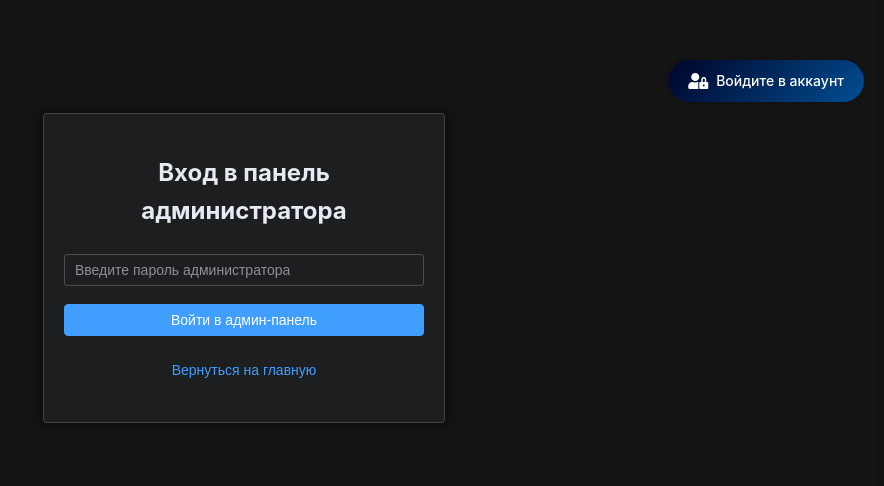
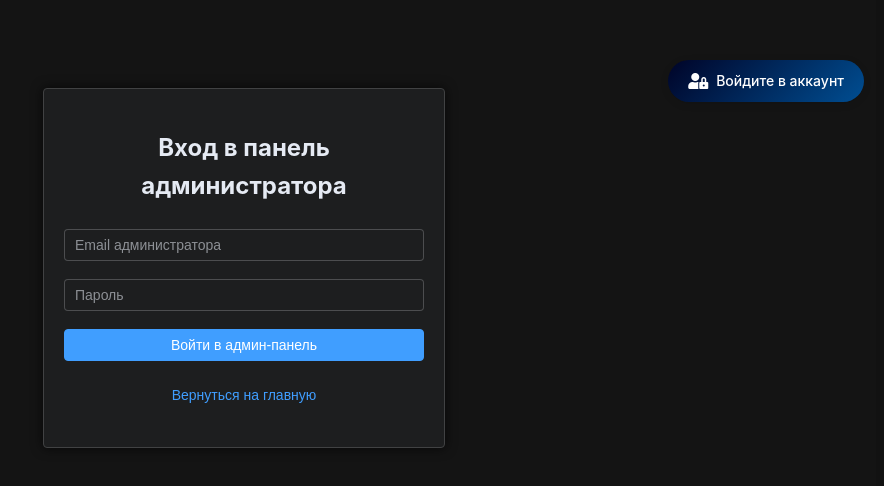
Before and after one commit to zazplay/ton_spane-, a Vue app in the folder ton-spane_front/: page /admin-auth in a window 1280 px wide. Shown: the part 140-626 px from the top of the page, without its empty margins (396-1280 px from the left). Built offline with nearby package versions, Linux system fonts and the light colour scheme.

Commit message:
Add admin auth

```diff
--- a/ton-spane_front/src/components/Page/AdminPanel/authAdmin.vue
+++ b/ton-spane_front/src/components/Page/AdminPanel/authAdmin.vue
@@ -13,9 +13,17 @@
 
         <el-form-item>
           <el-input
+            v-model="formData.email"
+            type="email"
+            placeholder="Email администратора"
+          />
+        </el-form-item>
+
+        <el-form-item>
+          <el-input
             v-model="formData.password"
             type="password"
-              placeholder="Введите пароль администратора"
+            placeholder="Пароль"
             show-password
             @keyup.enter="handleSubmit"
           />
@@ -56,8 +64,7 @@
 import { ref, reactive, onMounted } from 'vue'
 import { useRouter } from 'vue-router'
 import { ElMessage } from 'element-plus'
-
-  const ADMIN_PASSWORD = 'X2k9#mP$vL5nQ@'
+import axios from 'axios'
 
 const getThemeByTime = () => {
   const hours = new Date().getHours();
@@ -73,43 +80,44 @@
     const error = ref('')
 
     const formData = reactive({
+      email: '',
       password: ''
     })
 
     onMounted(() => {
-        // При монтировании компонента устанавливаем темную тему
       document.documentElement.className = 'dark'
       localStorage.setItem('theme', 'dark')
     })
 
     const handleSubmit = async () => {
-        if (!formData.password) {
-          error.value = 'Введите пароль'
+      if (!formData.email || !formData.password) {
+        error.value = 'Заполните все поля'
         return
       }
 
       loading.value = true
 
       try {
-          // Проверяем пароль
-          if (formData.password === ADMIN_PASSWORD) {
-            // Сохраняем токен в sessionStorage
-            sessionStorage.setItem('adminToken', 'true')
+  const response = await axios.post('https://ton-back-e015fa79eb60.herokuapp.com/api/admin/login', {
+    email: formData.email,
+    password: formData.password
+  })
+
+  const { accessToken, refreshToken } = response.data
+
+  localStorage.setItem('adminAccessToken', accessToken)
+  localStorage.setItem('adminRefreshToken', refreshToken)
+  sessionStorage.setItem('adminToken', 'true') // Добавлено
 
   ElMessage({
     message: 'Успешная авторизация',
     type: 'success'
   })
 
-            // Редиректим на админку
-            router.push('/admin')
-          } else {
-            error.value = 'Неверный пароль администратора'
-            // Очищаем поле пароля при неверном вводе
+  await router.replace('/admin') // Заменено push на replace
+} catch (err) {
+  error.value = err.response?.data?.message || 'Ошибка авторизации'
   formData.password = ''
-          }
-        } catch (err) {
-          error.value = 'Ошибка авторизации'
   console.error(err)
 } finally {
         loading.value = false
@@ -118,7 +126,6 @@
 
     const goBack = () => {
       router.push('/')
-        // Восстанавливаем тему при возврате
       const savedTheme = localStorage.getItem('theme') || getThemeByTime()
       document.documentElement.className = savedTheme
     }
--- a/ton-spane_front/src/route.js
+++ b/ton-spane_front/src/route.js
@@ -134,12 +134,13 @@ router.beforeEach((to, from, next) => {
 
   // Публичные роуты
 
-  // Проверка для админ-панели
   if (to.path === '/admin') {
     if (!isAdmin) {
       next('/admin-auth');
       return;
     }
+    next(); // Важно: явно вызываем next() если админ авторизован
+    return;
   }
 
   // Проверка публичного маршрута через мета-тег
```
Lines whose indentation alone changed are shown as unchanged.
